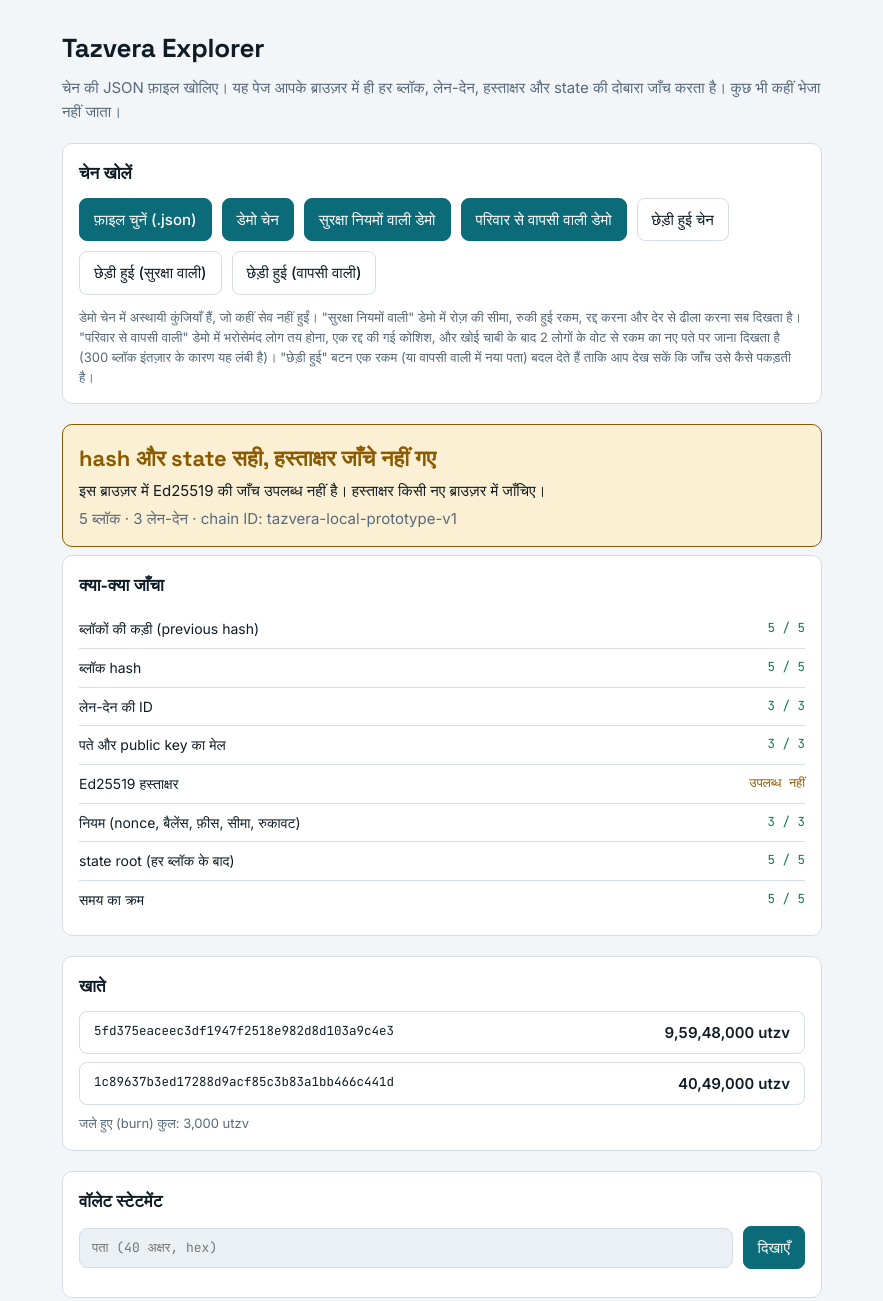
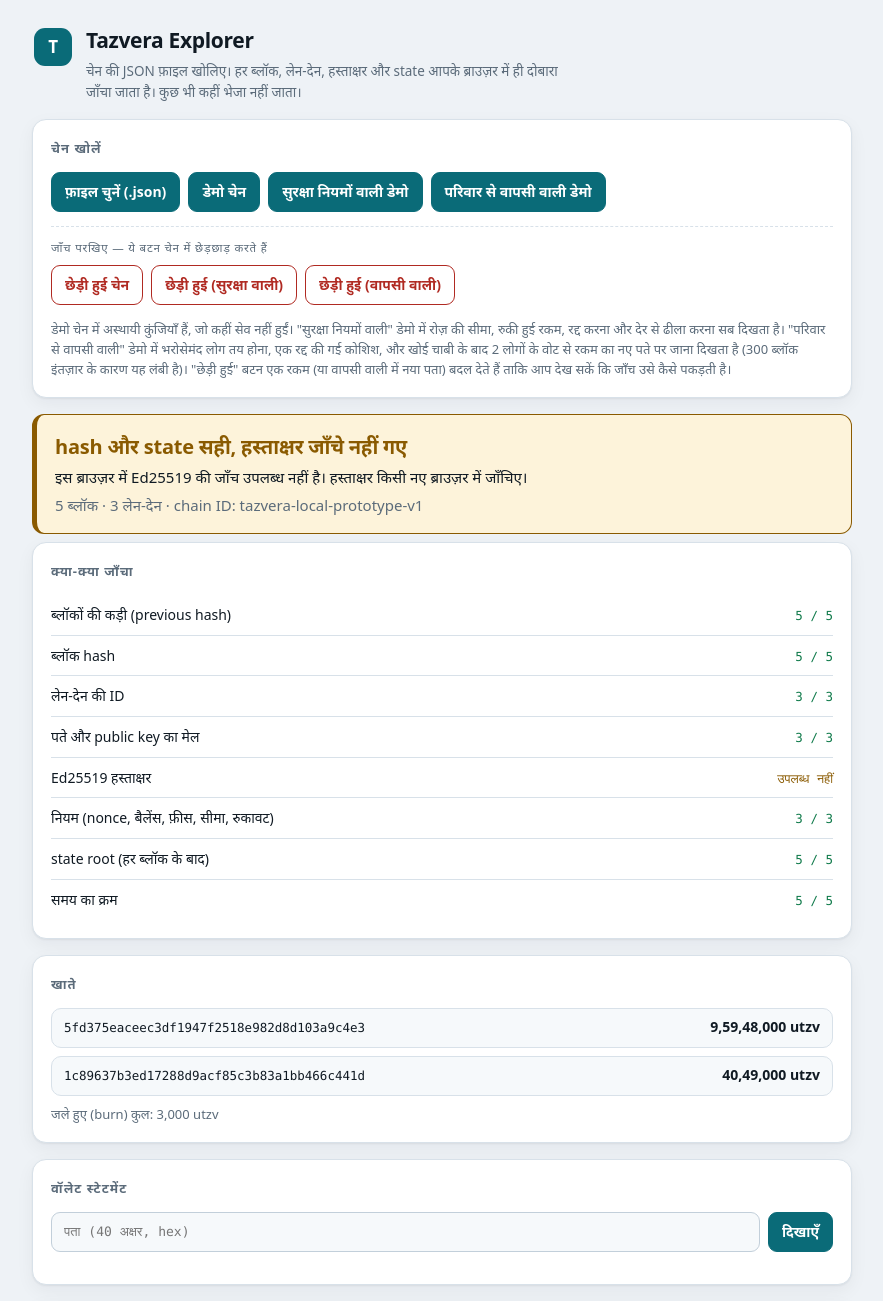
Before and after one commit to tazvera/tazvera-chain, a plain HTML site: page explorer/index.html in a window 1280 px wide. Shown: the top 1301 px of the page, without its empty margins (198-1081 px from the left). Drawn offline with Linux system fonts and the light colour scheme.

Commit message:
Add files via upload

```diff
--- a/explorer/index.html
+++ b/explorer/index.html
@@ -7,96 +7,148 @@
 <body>
 <title>Tazvera Explorer</title>
 <meta name="claude:viewport-fit-sides" content="cover">
-<link rel="stylesheet" href="https://fonts.googleapis.com/css2?family=Inter:wght@400;500;600&family=JetBrains+Mono:wght@400;500&family=Space+Grotesk:wght@500;700&display=swap">
 <style>
-/* Layout: one narrow ledger column. Verdict first, then accounts and wallet statement, then raw blocks. */
+/* One narrow column, top to bottom: what was loaded, then the verdict, then the data behind it.
+   System fonts only — the page must work with no network, and a web font is a network request. */
 :root {
-  --bg: #f3f6f8; --surface: #ffffff; --ink: #0f1c26; --muted: #57697a; --line: #d5dee6;
-  --accent: #0b6b78; --accent-ink: #ffffff; --code-bg: #eaf0f4;
-  --ok: #137a4b; --ok-bg: #e1f3ea; --bad: #b3261e; --bad-bg: #fbe6e4; --warn: #8a5a00; --warn-bg: #fbf0d4;
-  --font-display: "Space Grotesk", "Segoe UI", system-ui, sans-serif;
-  --font-body: "Inter", "Segoe UI", system-ui, -apple-system, sans-serif;
-  --font-mono: "JetBrains Mono", ui-monospace, "SFMono-Regular", Menlo, Consolas, monospace;
+  --bg: #eef2f6; --surface: #ffffff; --surface-2: #f6f9fb; --ink: #101a23; --muted: #5b6b7a;
+  --line: #d8e1e9; --line-strong: #c2cfda;
+  --accent: #0a6b78; --accent-soft: #e2f2f4; --accent-ink: #ffffff;
+  --ok: #0f7a4a; --ok-bg: #e4f5ec; --bad: #b02a22; --bad-bg: #fdeae8; --warn: #8a5a00; --warn-bg: #fdf3da;
+  --shadow: 0 1px 2px rgba(16, 26, 35, .06), 0 6px 18px rgba(16, 26, 35, .05);
+  --font-body: system-ui, -apple-system, "Segoe UI", Roboto, "Noto Sans", "Nirmala UI", "Noto Sans Devanagari", sans-serif;
+  --font-mono: ui-monospace, SFMono-Regular, "SF Mono", Menlo, Consolas, "Liberation Mono", monospace;
 }
 @media (prefers-color-scheme: dark) {
   :root:not([data-theme="light"]) {
-    --bg: #0c141a; --surface: #131f27; --ink: #e6eef3; --muted: #8ea2b1; --line: #25363f;
-    --accent: #4fc3d1; --accent-ink: #06222a; --code-bg: #0f1a21;
-    --ok: #5fd39a; --ok-bg: #12301f; --bad: #ff8a80; --bad-bg: #3a1613; --warn: #f2c35a; --warn-bg: #33270a;
+    --bg: #0b1218; --surface: #121d25; --surface-2: #0f1a21; --ink: #e7eff4; --muted: #93a6b4;
+    --line: #22323c; --line-strong: #2e4351;
+    --accent: #57c7d4; --accent-soft: #10333a; --accent-ink: #052027;
+    --ok: #64d6a0; --ok-bg: #10301f; --bad: #ff9a90; --bad-bg: #381613; --warn: #f0c25c; --warn-bg: #32260a;
+    --shadow: 0 1px 2px rgba(0, 0, 0, .4), 0 8px 22px rgba(0, 0, 0, .28);
     color-scheme: dark;
   }
 }
 :root[data-theme="dark"] {
-  --bg: #0c141a; --surface: #131f27; --ink: #e6eef3; --muted: #8ea2b1; --line: #25363f;
-  --accent: #4fc3d1; --accent-ink: #06222a; --code-bg: #0f1a21;
-  --ok: #5fd39a; --ok-bg: #12301f; --bad: #ff8a80; --bad-bg: #3a1613; --warn: #f2c35a; --warn-bg: #33270a;
+  --bg: #0b1218; --surface: #121d25; --surface-2: #0f1a21; --ink: #e7eff4; --muted: #93a6b4;
+  --line: #22323c; --line-strong: #2e4351;
+  --accent: #57c7d4; --accent-soft: #10333a; --accent-ink: #052027;
+  --ok: #64d6a0; --ok-bg: #10301f; --bad: #ff9a90; --bad-bg: #381613; --warn: #f0c25c; --warn-bg: #32260a;
+  --shadow: 0 1px 2px rgba(0, 0, 0, .4), 0 8px 22px rgba(0, 0, 0, .28);
   color-scheme: dark;
 }
 * { box-sizing: border-box; }
-body { background: var(--bg); color: var(--ink); font-family: var(--font-body); font-size: 15px; line-height: 1.55;
-  padding-block: 20px 48px; padding-left: max(16px, env(safe-area-inset-left, 0px)); padding-right: max(16px, env(safe-area-inset-right, 0px)); }
-main { max-width: 760px; margin: 0 auto; display: flex; flex-direction: column; gap: 20px; }
-h1, h2 { font-family: var(--font-display); margin: 0; text-wrap: balance; }
-h1 { font-size: 26px; letter-spacing: -0.01em; }
-h2 { font-size: 17px; }
+html { -webkit-text-size-adjust: 100%; }
+body { margin: 0; background: var(--bg); color: var(--ink); font-family: var(--font-body); font-size: 15px; line-height: 1.55;
+  padding: 24px max(16px, env(safe-area-inset-right, 0px)) 56px max(16px, env(safe-area-inset-left, 0px)); }
+main { max-width: 820px; margin: 0 auto; display: flex; flex-direction: column; gap: 16px; }
+
+/* header */
+header.brand { display: flex; align-items: flex-start; gap: 14px; padding: 4px 2px 0; }
+header.brand .mark { flex: 0 0 auto; width: 38px; height: 38px; border-radius: 11px; background: var(--accent);
+  color: var(--accent-ink); display: grid; place-items: center; font-weight: 700; font-size: 17px; letter-spacing: -.02em; }
+header.brand h1 { font-size: 21px; line-height: 1.2; letter-spacing: -.015em; }
+header.brand p { font-size: 13.5px; color: var(--muted); max-width: 62ch; }
+h1, h2 { margin: 0; font-weight: 650; }
 p { margin: 0; }
 .muted { color: var(--muted); }
-.mono { font-family: var(--font-mono); font-size: 12.5px; word-break: break-all; }
-.panel { background: var(--surface); border: 1px solid var(--line); border-radius: 10px; padding: 16px; display: flex; flex-direction: column; gap: 12px; min-width: 0; }
-.row { display: flex; flex-wrap: wrap; gap: 10px; align-items: center; }
-button, .filebtn { font: inherit; font-weight: 500; border-radius: 8px; border: 1px solid var(--line); background: var(--surface); color: var(--ink); padding: 9px 14px; cursor: pointer; min-height: 40px; }
-button.primary, .filebtn { background: var(--accent); color: var(--accent-ink); border-color: var(--accent); }
+
+/* sections */
+.panel { background: var(--surface); border: 1px solid var(--line); border-radius: 14px; padding: 18px;
+  box-shadow: var(--shadow); display: flex; flex-direction: column; gap: 14px; min-width: 0; }
+.panel > h2 { font-size: 13px; text-transform: uppercase; letter-spacing: .08em; color: var(--muted); font-weight: 600; }
+.row { display: flex; flex-wrap: wrap; gap: 8px; align-items: center; }
+.group { display: flex; flex-wrap: wrap; gap: 8px; align-items: center; }
+.group + .group { border-top: 1px dashed var(--line); padding-top: 12px; }
+.group .label { font-size: 11.5px; text-transform: uppercase; letter-spacing: .07em; color: var(--muted); flex: 0 0 100%; }
+
+/* controls */
+button, .filebtn { font: inherit; font-size: 14px; font-weight: 550; border-radius: 9px; border: 1px solid var(--line-strong);
+  background: var(--surface); color: var(--ink); padding: 9px 13px; cursor: pointer; min-height: 40px; line-height: 1.2; }
+button:hover, .filebtn:hover { border-color: var(--accent); color: var(--accent); }
+button.primary, .filebtn { background: var(--accent); border-color: var(--accent); color: var(--accent-ink); }
+button.primary:hover, .filebtn:hover { filter: brightness(1.08); color: var(--accent-ink); }
+button.danger { color: var(--bad); border-color: var(--bad); background: transparent; }
+button.danger:hover { background: var(--bad-bg); color: var(--bad); }
 button:focus-visible, .filebtn:focus-within, input:focus-visible, summary:focus-visible { outline: 2px solid var(--accent); outline-offset: 2px; }
+.filebtn { display: inline-flex; align-items: center; position: relative; }
 .filebtn input { position: absolute; width: 1px; height: 1px; opacity: 0; }
-.filebtn { display: inline-flex; align-items: center; position: relative; }
-input[type="text"] { font: inherit; font-family: var(--font-mono); font-size: 13px; background: var(--code-bg); color: var(--ink); border: 1px solid var(--line); border-radius: 8px; padding: 9px 12px; min-height: 40px; flex: 1 1 260px; min-width: 0; }
-.verdict { border-radius: 10px; padding: 16px; border: 1px solid var(--line); display: flex; flex-direction: column; gap: 4px; }
-.verdict .big { font-family: var(--font-display); font-weight: 700; font-size: 22px; }
+input[type="text"] { font: inherit; font-family: var(--font-mono); font-size: 13px; background: var(--surface-2); color: var(--ink);
+  border: 1px solid var(--line-strong); border-radius: 9px; padding: 9px 12px; min-height: 40px; flex: 1 1 280px; min-width: 0; }
+
+/* verdict */
+.verdict { border-radius: 12px; padding: 16px 18px; border: 1px solid var(--line); border-left-width: 5px;
+  display: flex; flex-direction: column; gap: 4px; background: var(--surface); }
+.verdict .big { font-weight: 700; font-size: 20px; letter-spacing: -.01em; }
 .verdict.ok { background: var(--ok-bg); border-color: var(--ok); } .verdict.ok .big { color: var(--ok); }
 .verdict.bad { background: var(--bad-bg); border-color: var(--bad); } .verdict.bad .big { color: var(--bad); }
 .verdict.warn { background: var(--warn-bg); border-color: var(--warn); } .verdict.warn .big { color: var(--warn); }
+
+/* checks */
 .checks { display: flex; flex-direction: column; margin: 0; padding: 0; list-style: none; }
-.checks li { display: flex; justify-content: space-between; gap: 12px; padding: 8px 0; border-top: 1px solid var(--line); font-size: 14px; }
+.checks li { display: flex; justify-content: space-between; align-items: baseline; gap: 12px; padding: 9px 0; border-top: 1px solid var(--line); font-size: 14px; }
 .checks li:first-child { border-top: 0; }
 .tag { font-family: var(--font-mono); font-size: 12.5px; white-space: nowrap; font-variant-numeric: tabular-nums; }
 .tag.ok { color: var(--ok); } .tag.bad { color: var(--bad); } .tag.warn { color: var(--warn); }
 .fails { margin: 0; padding-left: 18px; color: var(--bad); font-size: 13.5px; display: flex; flex-direction: column; gap: 4px; }
-.list { display: flex; flex-direction: column; gap: 8px; }
-.acct { display: flex; flex-wrap: wrap; justify-content: space-between; gap: 6px 14px; text-align: left; width: 100%; font-weight: 400; }
-.num { font-variant-numeric: tabular-nums; font-weight: 600; }
-.stats { display: grid; grid-template-columns: repeat(auto-fit, minmax(130px, 1fr)); gap: 10px; }
-.stat { background: var(--code-bg); border-radius: 8px; padding: 10px 12px; min-width: 0; }
-.stat span { display: block; font-size: 12px; color: var(--muted); }
-.stat b { font-variant-numeric: tabular-nums; word-break: break-all; }
-.entry { border-top: 1px solid var(--line); padding-top: 8px; display: flex; flex-direction: column; gap: 2px; font-size: 14px; }
+
+/* data */
+.list { display: flex; flex-direction: column; gap: 8px; min-width: 0; }
+.mono { font-family: var(--font-mono); font-size: 12.5px; word-break: break-all; }
+.acct { display: flex; flex-wrap: wrap; justify-content: space-between; align-items: baseline; gap: 6px 14px;
+  text-align: left; width: 100%; font-weight: 400; background: var(--surface-2); border: 1px solid var(--line);
+  border-radius: 10px; padding: 10px 12px; }
+.acct:hover { border-color: var(--accent); }
+.num { font-variant-numeric: tabular-nums; font-weight: 650; white-space: nowrap; }
+.stats { display: grid; grid-template-columns: repeat(auto-fit, minmax(140px, 1fr)); gap: 10px; }
+.stat { background: var(--surface-2); border: 1px solid var(--line); border-radius: 10px; padding: 11px 13px; min-width: 0; }
+.stat span { display: block; font-size: 11.5px; text-transform: uppercase; letter-spacing: .06em; color: var(--muted); }
+.stat b { font-size: 17px; font-variant-numeric: tabular-nums; word-break: break-all; }
+.entry { border-top: 1px solid var(--line); padding-top: 9px; display: flex; flex-direction: column; gap: 2px; font-size: 14px; }
 .in { color: var(--ok); } .out { color: var(--bad); }
-details { border: 1px solid var(--line); border-radius: 8px; padding: 10px 12px; background: var(--surface); min-width: 0; }
-summary { cursor: pointer; font-weight: 500; display: flex; flex-wrap: wrap; gap: 4px 12px; justify-content: space-between; }
-dl { display: grid; grid-template-columns: 1fr; gap: 6px; margin: 12px 0 0; }
-dt { font-size: 12px; color: var(--muted); }
+details { border: 1px solid var(--line); border-radius: 11px; padding: 12px 14px; background: var(--surface-2); min-width: 0; }
+details[open] { background: var(--surface); }
+summary { cursor: pointer; font-weight: 550; display: flex; flex-wrap: wrap; gap: 4px 12px; justify-content: space-between; align-items: baseline; list-style: none; }
+summary .mono { flex: 1 1 220px; min-width: 0; text-align: right; }
+summary::-webkit-details-marker { display: none; }
+summary::before { content: "▸"; color: var(--muted); margin-right: 2px; }
+details[open] summary::before { content: "▾"; }
+dl { display: grid; grid-template-columns: 1fr; gap: 6px; margin: 12px 0 0; padding-top: 10px; border-top: 1px dashed var(--line); }
+dt { font-size: 11.5px; text-transform: uppercase; letter-spacing: .06em; color: var(--muted); }
 dd { margin: 0; min-width: 0; }
 .note { font-size: 13px; color: var(--muted); }
 .warnline { color: var(--warn); }
 h2 + .entry { margin-top: 0; }
-@media (prefers-reduced-motion: no-preference) { button { transition: background-color .12s; } }
+@media (prefers-reduced-motion: no-preference) { button, .filebtn, .acct { transition: background-color .12s, border-color .12s, filter .12s; } }
+@media (max-width: 480px) {
+  body { padding-top: 16px; }
+  header.brand h1 { font-size: 19px; }
+  .panel { padding: 15px; border-radius: 12px; }
+}
 </style>
 
 <main>
-  <header class="list">
-    <h1>Tazvera Explorer</h1>
-    <p class="muted">चेन की JSON फ़ाइल खोलिए। यह पेज आपके ब्राउज़र में ही हर ब्लॉक, लेन-देन, हस्ताक्षर और state की दोबारा जाँच करता है। कुछ भी कहीं भेजा नहीं जाता।</p>
+  <header class="brand">
+    <div class="mark" aria-hidden="true">T</div>
+    <div class="list">
+      <h1>Tazvera Explorer</h1>
+      <p class="muted">चेन की JSON फ़ाइल खोलिए। हर ब्लॉक, लेन-देन, हस्ताक्षर और state आपके ब्राउज़र में ही दोबारा जाँचा जाता है। कुछ भी कहीं भेजा नहीं जाता।</p>
+    </div>
   </header>
 
   <section class="panel" aria-labelledby="load-h">
     <h2 id="load-h">चेन खोलें</h2>
-    <div class="row">
+    <div class="group">
       <label class="filebtn">फ़ाइल चुनें (.json)<input type="file" id="file-input" accept=".json,application/json"></label>
       <button type="button" id="btn-demo" class="primary">डेमो चेन</button>
       <button type="button" id="btn-safety" class="primary">सुरक्षा नियमों वाली डेमो</button>
       <button type="button" id="btn-recovery" class="primary">परिवार से वापसी वाली डेमो</button>
-      <button type="button" id="btn-tamper">छेड़ी हुई चेन</button>
-      <button type="button" id="btn-tamper-safety">छेड़ी हुई (सुरक्षा वाली)</button>
-      <button type="button" id="btn-tamper-recovery">छेड़ी हुई (वापसी वाली)</button>
+    </div>
+    <div class="group">
+      <span class="label">जाँच परखिए — ये बटन चेन में छेड़छाड़ करते हैं</span>
+      <button type="button" id="btn-tamper" class="danger">छेड़ी हुई चेन</button>
+      <button type="button" id="btn-tamper-safety" class="danger">छेड़ी हुई (सुरक्षा वाली)</button>
+      <button type="button" id="btn-tamper-recovery" class="danger">छेड़ी हुई (वापसी वाली)</button>
     </div>
     <p class="note">डेमो चेन में अस्थायी कुंजियाँ हैं, जो कहीं सेव नहीं हुईं। "सुरक्षा नियमों वाली" डेमो में रोज़ की सीमा, रुकी हुई रकम, रद्द करना और देर से ढीला करना सब दिखता है। "परिवार से वापसी वाली" डेमो में भरोसेमंद लोग तय होना, एक रद्द की गई कोशिश, और खोई चाबी के बाद 2 लोगों के वोट से रकम का नए पते पर जाना दिखता है (300 ब्लॉक इंतज़ार के कारण यह लंबी है)। "छेड़ी हुई" बटन एक रकम (या वापसी वाली में नया पता) बदल देते हैं ताकि आप देख सकें कि जाँच उसे कैसे पकड़ती है।</p>
   </section>
```
Also changed, not shown: explorer/page.src.html (+102 -50 lines).
